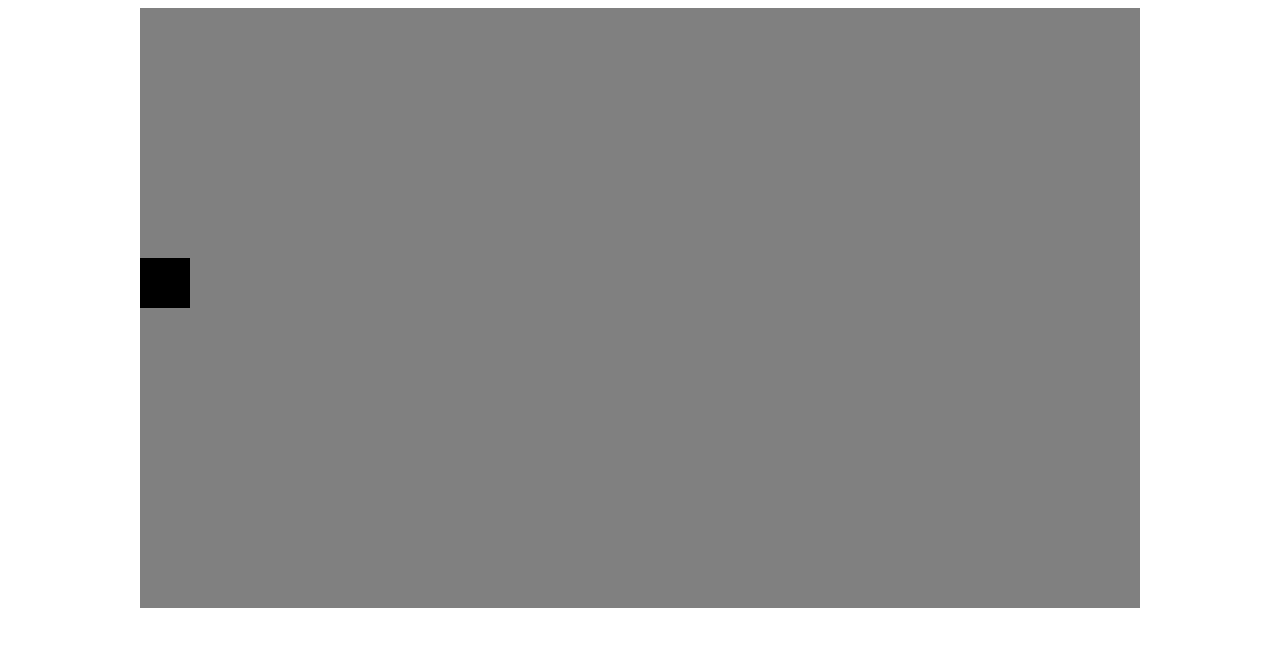
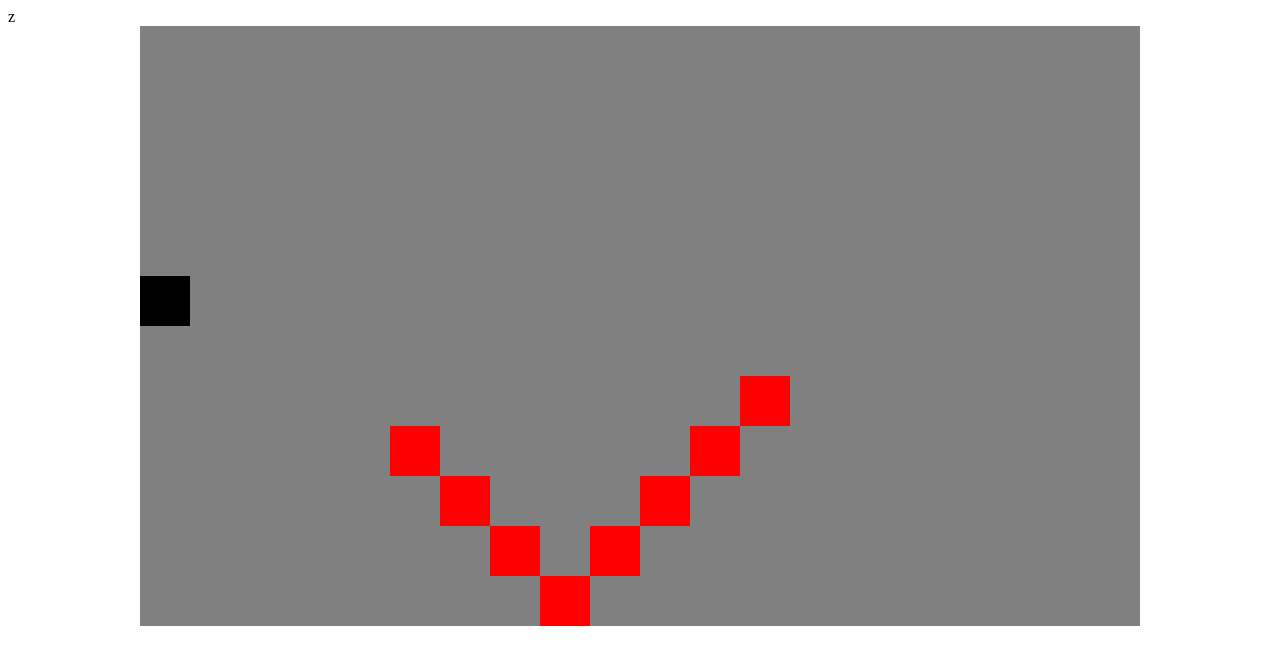
Before and after one commit to curtisburns/wdi-project-one, a plain HTML site: page wdi-project-one/index.html in a window 1280 px wide. Drawn offline with Linux system fonts and the light colour scheme.

Commit message:
Added movement to wave1 enemies

```diff
--- a/wdi-project-one/css/style.css
+++ b/wdi-project-one/css/style.css
@@ -23,3 +23,10 @@
   background-color: white;
   position: absolute;
 }
+
+.wave1 {
+  position: absolute;
+  height: 50px;
+  width: 50px;
+  background-color: red;
+}
--- a/wdi-project-one/index.html
+++ b/wdi-project-one/index.html
@@ -1,4 +1,4 @@
-<!DOCTYPE html>
+z<!DOCTYPE html>
 <html lang="en" dir="ltr">
   <head>
     <meta charset="utf-8">
--- a/wdi-project-one/js/app.js
+++ b/wdi-project-one/js/app.js
@@ -92,20 +92,73 @@ window.onload = () => {
   }
 
   ////////////////////////////////////////////////
+  ///must use the same parameters for the x and y position in order for collision to work.
+  // //////////////enemy creation////////////////////
+  function Enemy(enemyClass, xPos, yPos) {
+    this.class = enemyClass;
+    this.left = xPos;
+    this.top = yPos;
+  }
 
-  // //////////////enemy creation////////////////////
-  // function enemyFactory (enemyClass, xPos, yPos)
-  //
+  // Number of enemys in wave 1: 8//
+
+  const wave1Enemies = [];
+  const enemyNo = 8;
+
+  function wave1() {
+    for (let i=0; i < enemyNo; i++ ) {
+      wave1Enemies[i] = new Enemy('wave1', 1000, -50);
+      // console.log(wave1Enemies);
+    }
+    let j = 0;
+    const startEnemyWave = setInterval(function() {
+      if (j<8) {
+        wave1Enemies[j].createEnemy();
+        // console.log(wave1Enemies[j]);
+        j+=1;
+      } else {
+        clearInterval(startEnemyWave);
+      }
+    },300);
+  }
 
 
 
 
 
+  Enemy.prototype.createEnemy = function() {
+    const drone = document.createElement('div');
+    drone.setAttribute('class',this.class);
+    drone.setAttribute('style','left:'+ this.left + 'px; top:' + this.top + 'px;');
+    game.appendChild(drone);
+    this.enemyPath1(drone);
+  };
+
+  Enemy.prototype.enemyPath1 = function(drone) {
+    console.log(drone.style.left);
+    const movement = setInterval(function() {
+      let enemyX = parseInt(drone.style.left);
+      let enemyY = parseInt(drone.style.top);
+      console.log(enemyX+' '+enemyY);
+
+      if(enemyY <550 && enemyX > 400) {
+        enemyX -= 50;
+        enemyY += 50;
+        drone.style.left = enemyX + 'px';
+        drone.style.top = enemyY + 'px';
+      } else if (enemyY > 0 && enemyX > -50){
+        enemyX -= 50;
+        enemyY -= 50;
+        drone.style.left = enemyX + 'px';
+        drone.style.top = enemyY + 'px';
+      } else (clearInterval(movement));
+    },300);
+
+  };
 
 
 
-
-
+  wave1();
 
 
 
```
